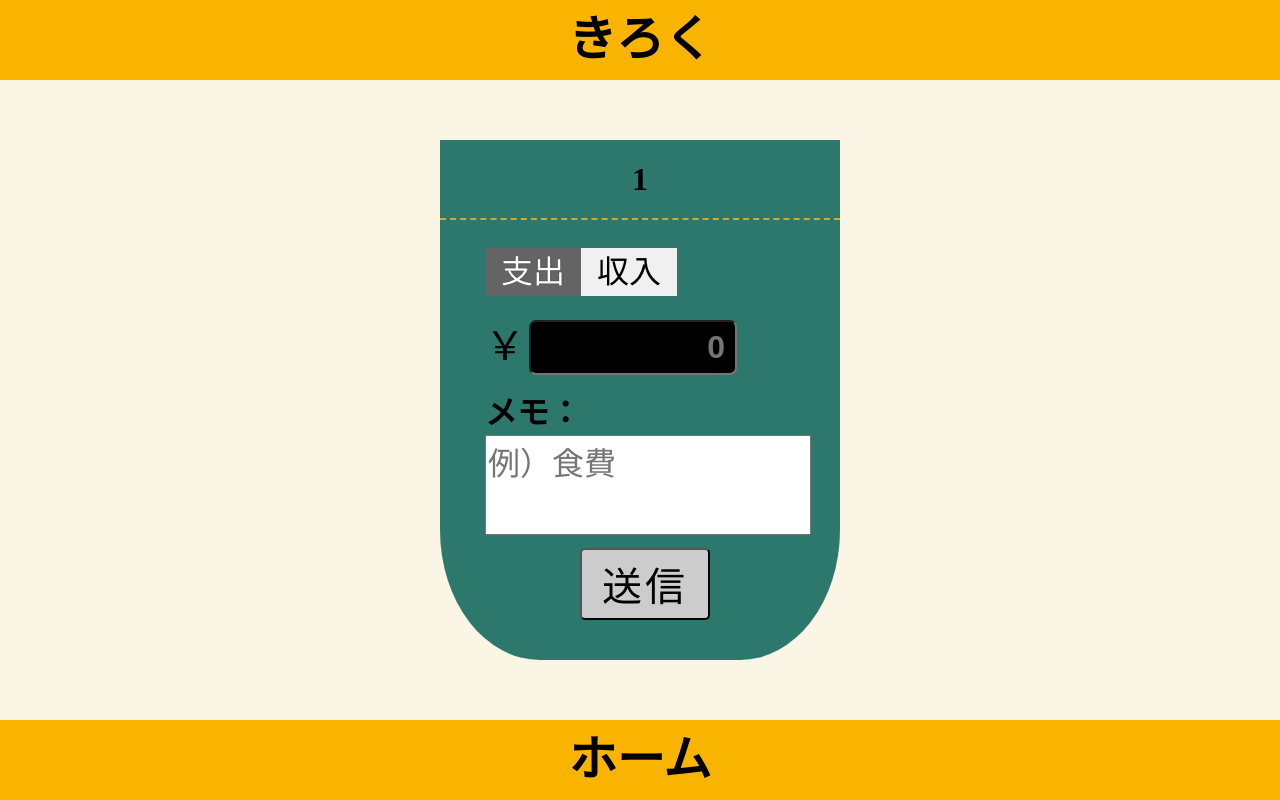
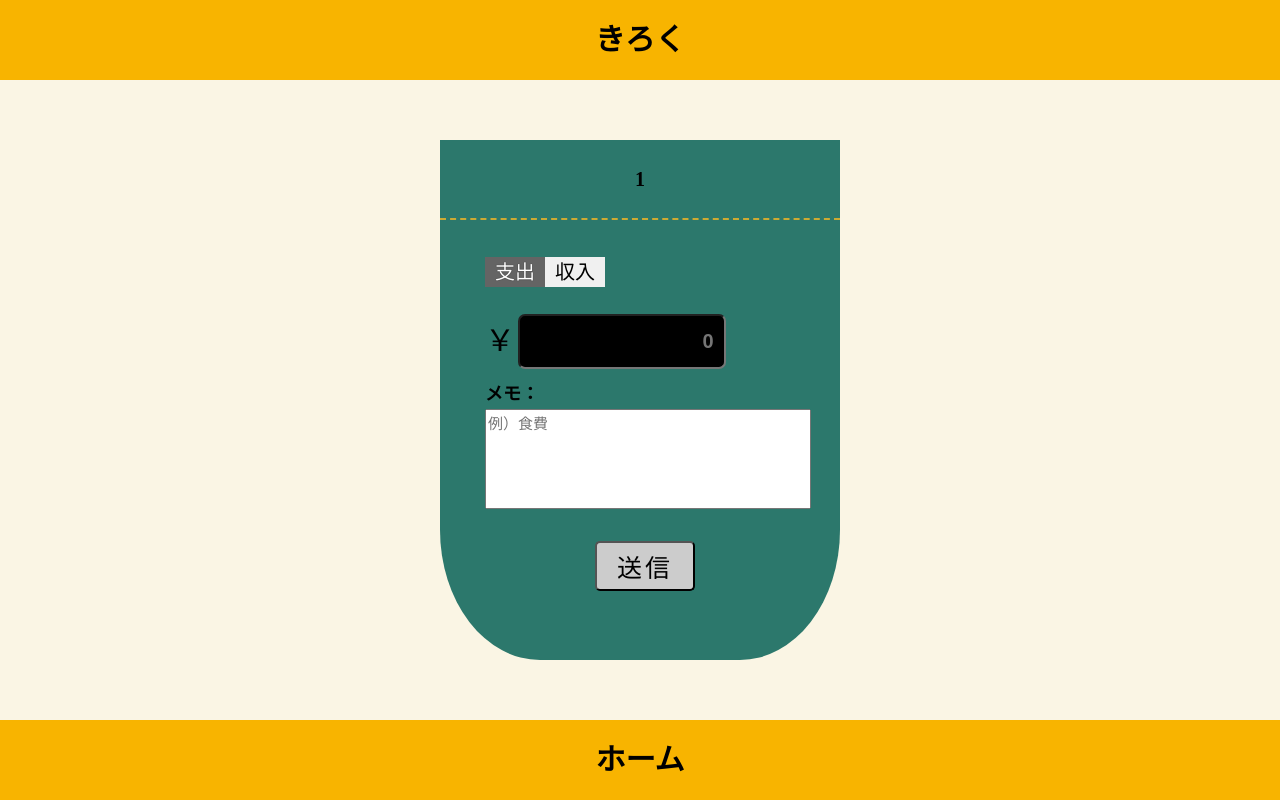
Before and after one commit to chikata1240/kakeibo, a PHP site: page /input.php?action=1 in a window 1280 px wide. Run offline with PHP 8.4, Linux system fonts and the light colour scheme; the visitor is signed in with stand-in values (Sample User, id 1); data that the repository does not hold is empty.

Commit message:
input.phpのレイアウト修正

```diff
--- a/css/input.css/pc_input_styles.css
+++ b/css/input.css/pc_input_styles.css
@@ -1,5 +1,8 @@
 @media screen and (min-width: 1100px) {
-  body {
+  html {
+    font-size: 62.5%;
+  }
+  html body {
     width: 100vw;
     height: 100vh;
     position: relative;
@@ -14,7 +17,7 @@
             align-items: center;
     background-color: #faf5e4;
   }
-  body header {
+  html body header {
     width: 100vw;
     height: 10vh;
     position: fixed;
@@ -22,13 +25,13 @@
     left: 0;
     background-color: #f8b400;
   }
-  body header div {
+  html body header div {
     width: 100%;
     height: 100%;
     text-align: center;
     display: table;
   }
-  body header div .input_title {
+  html body header div .input_title {
     margin: 0;
     display: table-cell;
     vertical-align: middle;
@@ -36,13 +39,13 @@
     font-weight: 600;
     color: #000;
   }
-  body .input_body {
+  html body .input_body {
     width: 50vh;
     height: 65vh;
     background-color: #2c786c;
     border-radius: 0 0 25% 25%;
   }
-  body .input_body .input_body_title_box {
+  html body .input_body .input_body_title_box {
     width: 100%;
     height: 15%;
     margin: 0;
@@ -50,19 +53,19 @@
     text-align: center;
     border-bottom: dashed 2px #ca3;
   }
-  body .input_body .input_body_title_box .input_body_title {
+  html body .input_body .input_body_title_box .input_body_title {
     font-size: 2rem;
     font-weight: bold;
     display: table-cell;
     vertical-align: middle;
   }
-  body .input_body form {
+  html body .input_body form {
     width: 80%;
     height: 90%;
     margin: 0 auto;
     padding-left: 10px;
   }
-  body .input_body form .budget {
+  html body .input_body form .budget {
     width: 100%;
     height: 18%;
     padding-top: 20px;
@@ -75,11 +78,11 @@
     -webkit-box-sizing: border-box;
             box-sizing: border-box;
   }
-  body .input_body form .budget .radio-inline__input {
+  html body .input_body form .budget .radio-inline__input {
     clip: rect(1px, 1px, 1px, 1px);
     position: absolute !important;
   }
-  body .input_body form .budget .radio-inline__label {
+  html body .input_body form .budget .radio-inline__label {
     padding: 0.5rem 1rem;
     display: inline-block;
     background-color: #f0f0f0;
@@ -87,23 +90,23 @@
     transition: all .2s;
     font-size: 2rem;
   }
-  body .input_body form .budget .radio-inline__input:checked + .radio-inline__label {
+  html body .input_body form .budget .radio-inline__input:checked + .radio-inline__label {
     background-color: #646464;
     color: #fff;
     text-shadow: 0 0 1px rgba(0, 0, 0, 0.7);
   }
-  body .input_body form .money_text {
+  html body .input_body form .money_text {
     width: 100%;
     height: 13%;
     line-height: 1em;
     -webkit-box-sizing: border-box;
             box-sizing: border-box;
   }
-  body .input_body form .money_text label {
-    font-size: 2.5rem;
+  html body .input_body form .money_text label {
+    font-size: 3rem;
     vertical-align: middle;
   }
-  body .input_body form .money_text input {
+  html body .input_body form .money_text input {
     width: 60%;
     height: 80%;
     padding-right: 10px;
@@ -114,23 +117,23 @@
     font-weight: bold;
     text-align: right;
   }
-  body .input_body form .memo_textarea {
+  html body .input_body form .memo_textarea {
     width: 100%;
     height: 20%;
-    font-size: 2rem;
+    font-size: 1.8rem;
     font-weight: 600;
     -webkit-box-sizing: border-box;
             box-sizing: border-box;
   }
-  body .input_body form .memo_textarea textarea {
+  html body .input_body form .memo_textarea textarea {
     width: 100%;
     height: 100%;
     margin-top: 6px;
-    font-size: 2rem;
+    font-size: 1.5rem;
     resize: none;
     vertical-align: top;
   }
-  body .input_body form .submit_box {
+  html body .input_body form .submit_box {
     width: 100%;
     height: 33%;
     display: -webkit-box;
@@ -143,7 +146,7 @@
         -ms-flex-align: center;
             align-items: center;
   }
-  body .input_body form .submit_box .submit {
+  html body .input_body form .submit_box .submit {
     padding: 5px 20px 5px;
     display: inline-block;
     font-size: 2.5rem;
@@ -154,18 +157,18 @@
     letter-spacing: 3px;
     cursor: pointer;
   }
-  body footer {
+  html body footer {
     width: 100vw;
     height: 10%;
     background-color: #f8b400;
     position: absolute;
     bottom: 0;
   }
-  body footer a {
+  html body footer a {
     color: #000;
     text-decoration: none;
   }
-  body footer a div {
+  html body footer a div {
     width: 100%;
     height: 100%;
     display: -webkit-box;
@@ -178,7 +181,7 @@
         -ms-flex-align: center;
             align-items: center;
   }
-  body footer a div p {
+  html body footer a div p {
     margin: 0;
     font-size: 3rem;
     font-weight: 600;
```
